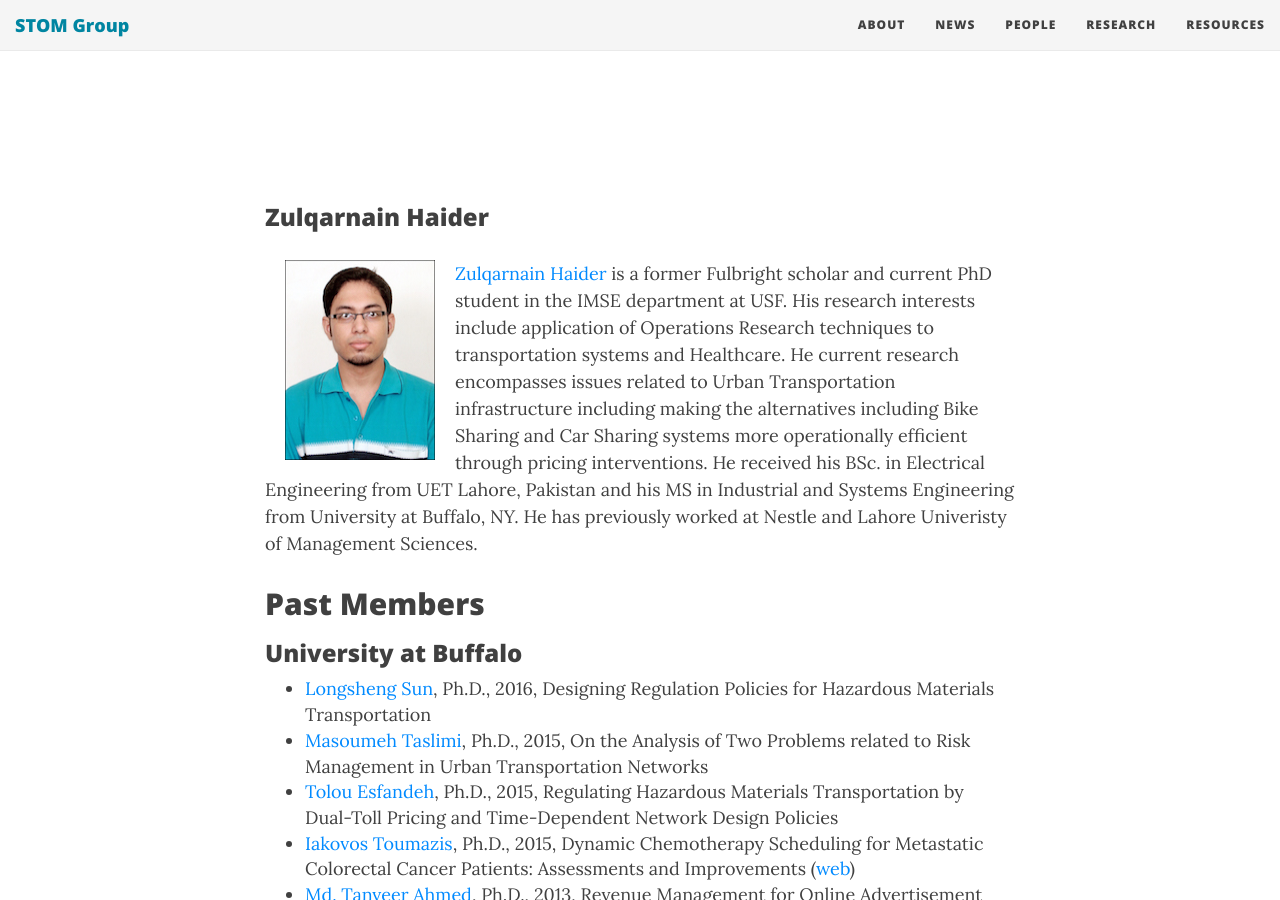
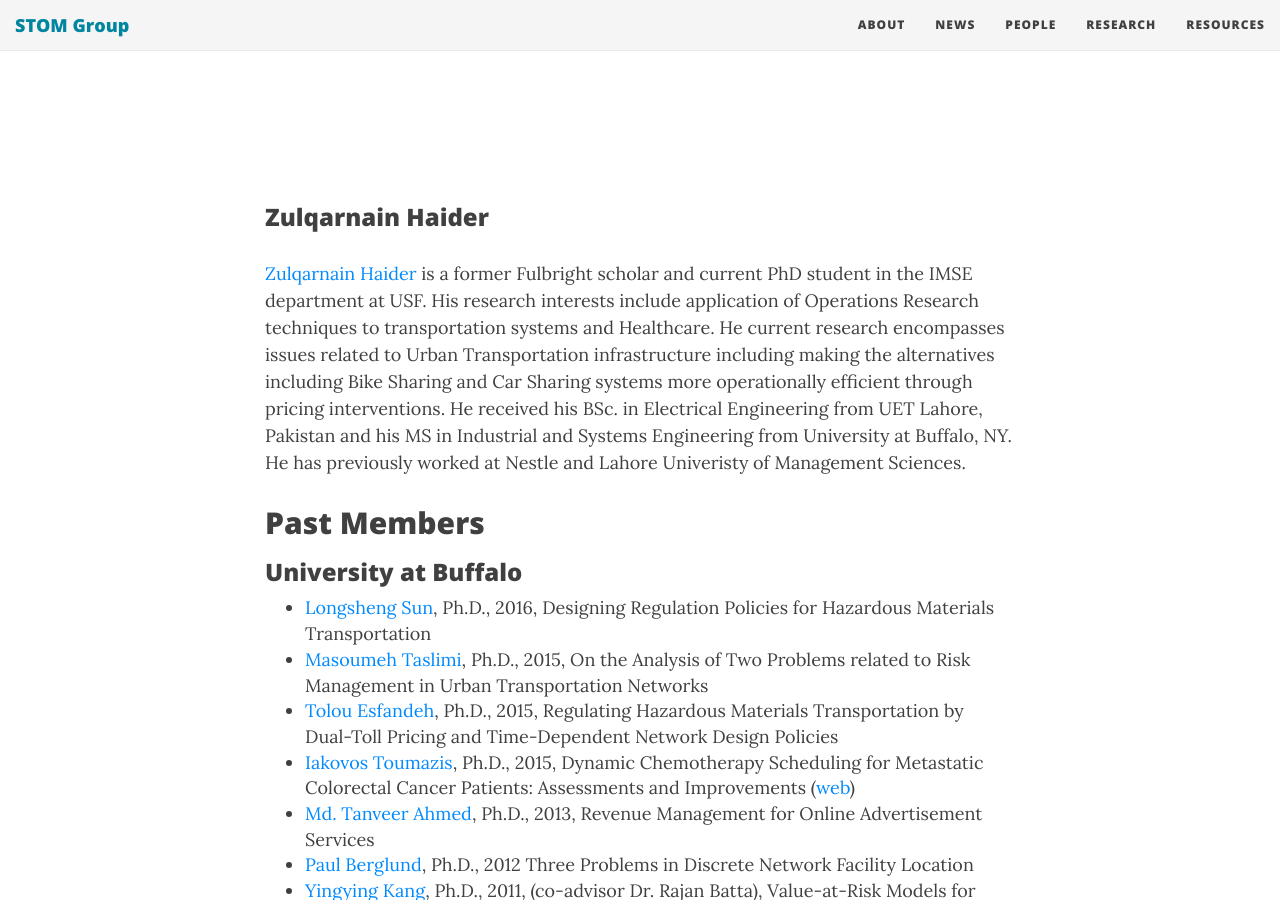
Before and after one commit to STOM-Group/stom.chkwon.net, a Jekyll site: the page built from people/people.md, in a window 1280 px wide and 900 px high, scrolled down 2095 px. Built offline with Jekyll 4.4.1, drawn with Linux system fonts in a browser that asks for light colours; nearby versions of some CDN libraries; comment, search, counter and statistics services are not loaded.

Commit message:
Update people.md

```diff
--- a/people/people.md
+++ b/people/people.md
@@ -47,7 +47,7 @@ Mahdi Takalloo is a PhD student at USF IMSE. He received his BS in Industrial En
 <br><br><br><br>
 
 ### Zulqarnain Haider
-<img src="images/pal.jpg" width="150" height="200" align="left" hspace="20" />
+
 [Zulqarnain Haider](https://www.linkedin.com/in/zulqarnain-haider-63482423) is a former Fulbright scholar and current PhD student in the IMSE department at USF. His research interests include application of Operations Research techniques to transportation systems and Healthcare. He current research encompasses issues related to Urban Transportation infrastructure including making the alternatives including Bike Sharing and Car Sharing systems more operationally efficient through pricing interventions. He received his BSc. in Electrical Engineering from UET Lahore, Pakistan and his MS in Industrial and Systems Engineering from University at Buffalo, NY. He has previously worked at Nestle and Lahore Univeristy of Management Sciences.
 
 ## Past Members
```
